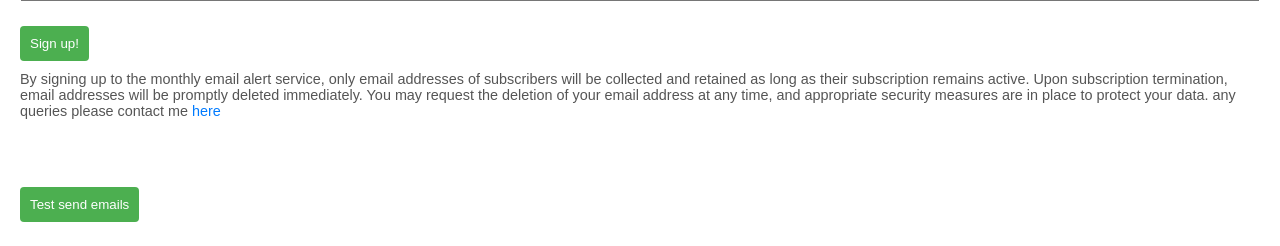
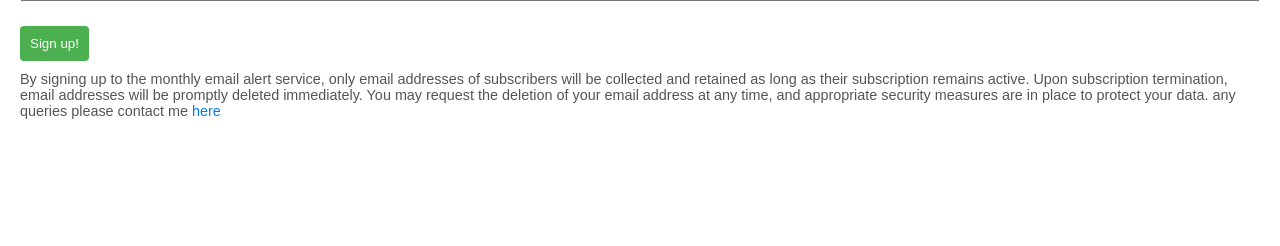
Before and after one commit to ChngYuanLongRandy/HDBResalePriceAlert, a Flask app: page / in a window 1280 px wide. Shown: the part 554-800 px from the top of the page. Run offline with Flask 3, Linux system fonts and the light colour scheme; parts of the project's set-up code (start-up, migrations or seed data) failed here and were passed over; some libraries are stand-ins or nearby versions.

Commit message:
removed testsendemailbutton as actual call is via api

```diff
--- a/app/templates/index.html
+++ b/app/templates/index.html
@@ -53,12 +53,6 @@
         Upon subscription termination, email addresses will be promptly deleted immediately. You may request the deletion of your email address at any time, and appropriate security measures are in place to protect your data.
     any queries please contact me <a href="randychng.wordpress.com">here</a></p>
 
-    <br>
-    <br>
-    <br>
-
-    <button id="testSendEmailButton">Test send emails</button>
-
     <script src="https://cdn.jsdelivr.net/npm/js-yaml/dist/js-yaml.min.js"></script>
     <script src="../static/script.js"></script>
 </body>
```
